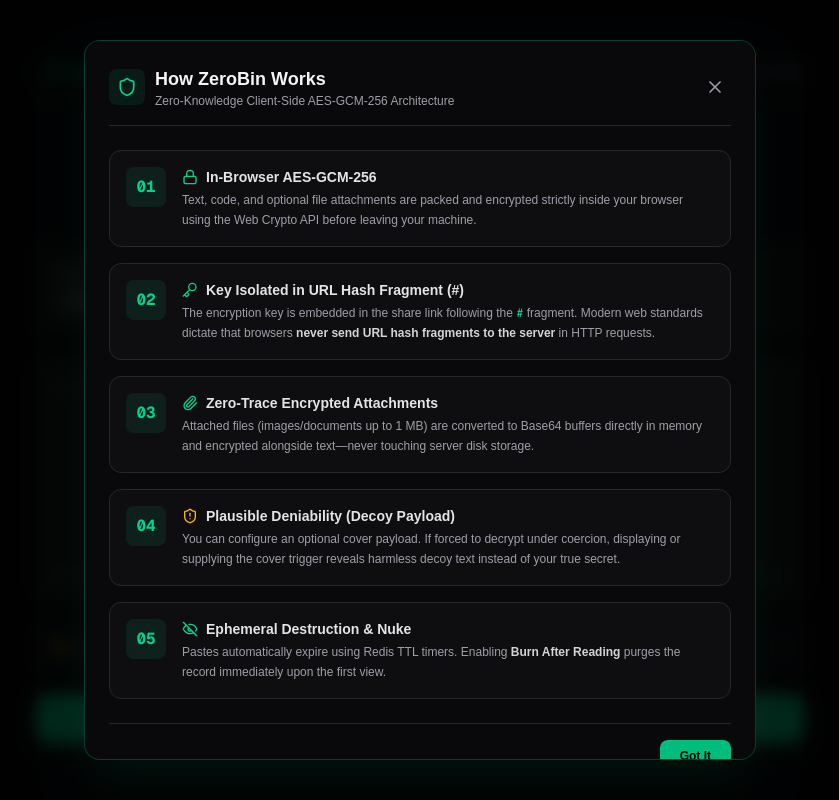
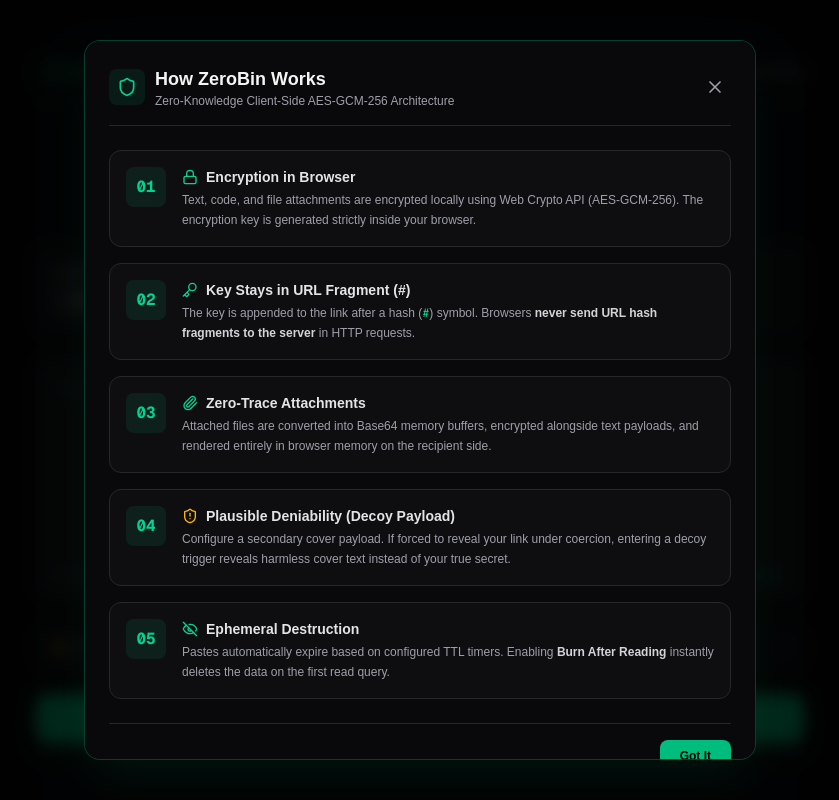
Before and after one commit to sachinsshastri7-boop/zero-bin, a Next.js app: page / in a window 1280 px wide. Both pictures are taken after a click on the button "How It Works". Shown: the whole page, without its empty margins (220-1059 px from the left). Built offline with nearby package versions, Linux system fonts and the light colour scheme.

Commit message:
feat: update HowItWorks modal with 5-step security architecture

```diff
--- a/src/components/HowItWorksModal.tsx
+++ b/src/components/HowItWorksModal.tsx
@@ -38,7 +38,7 @@
           </button>
         </div>
 
-        {/* Steps */}
+        {/* Core Steps */}
         <div className="mt-6 space-y-4">
           <div className="flex gap-4 p-4 rounded-xl border border-zinc-800 bg-zinc-900/40">
             <div className="flex h-10 w-10 shrink-0 items-center justify-center rounded-lg bg-emerald-500/10 text-emerald-400 font-mono font-bold">
@@ -46,10 +46,10 @@
             </div>
             <div>
               <h4 className="text-sm font-semibold text-zinc-200 flex items-center gap-2">
-                <Lock className="h-4 w-4 text-emerald-400" /> In-Browser AES-GCM-256
+                <Lock className="h-4 w-4 text-emerald-400" /> Encryption in Browser
               </h4>
               <p className="mt-1 text-xs text-zinc-400 leading-relaxed">
-                Text, code, and optional file attachments are packed and encrypted strictly inside your browser using the Web Crypto API before leaving your machine.
+                Text, code, and file attachments are encrypted locally using Web Crypto API (AES-GCM-256). The encryption key is generated strictly inside your browser.
               </p>
             </div>
           </div>
@@ -60,10 +60,10 @@
             </div>
             <div>
               <h4 className="text-sm font-semibold text-zinc-200 flex items-center gap-2">
-                <Key className="h-4 w-4 text-emerald-400" /> Key Isolated in URL Hash Fragment (#)
+                <Key className="h-4 w-4 text-emerald-400" /> Key Stays in URL Fragment (#)
               </h4>
               <p className="mt-1 text-xs text-zinc-400 leading-relaxed">
-                The encryption key is embedded in the share link following the <code className="text-emerald-400">#</code> fragment. Modern web standards dictate that browsers <strong className="text-zinc-300">never send URL hash fragments to the server</strong> in HTTP requests.
+                The key is appended to the link after a hash (<code className="text-emerald-400">#</code>) symbol. Browsers <strong className="text-zinc-300">never send URL hash fragments to the server</strong> in HTTP requests.
               </p>
             </div>
           </div>
@@ -74,10 +74,10 @@
             </div>
             <div>
               <h4 className="text-sm font-semibold text-zinc-200 flex items-center gap-2">
-                <Paperclip className="h-4 w-4 text-emerald-400" /> Zero-Trace Encrypted Attachments
+                <Paperclip className="h-4 w-4 text-emerald-400" /> Zero-Trace Attachments
               </h4>
               <p className="mt-1 text-xs text-zinc-400 leading-relaxed">
-                Attached files (images/documents up to 1 MB) are converted to Base64 buffers directly in memory and encrypted alongside text—never touching server disk storage.
+                Attached files are converted into Base64 memory buffers, encrypted alongside text payloads, and rendered entirely in browser memory on the recipient side.
               </p>
             </div>
           </div>
@@ -91,7 +91,7 @@
                 <ShieldAlert className="h-4 w-4 text-amber-400" /> Plausible Deniability (Decoy Payload)
               </h4>
               <p className="mt-1 text-xs text-zinc-400 leading-relaxed">
-                You can configure an optional cover payload. If forced to decrypt under coercion, displaying or supplying the cover trigger reveals harmless decoy text instead of your true secret.
+                Configure a secondary cover payload. If forced to reveal your link under coercion, entering a decoy trigger reveals harmless cover text instead of your true secret.
               </p>
             </div>
           </div>
@@ -102,10 +102,10 @@
             </div>
             <div>
               <h4 className="text-sm font-semibold text-zinc-200 flex items-center gap-2">
-                <EyeOff className="h-4 w-4 text-emerald-400" /> Ephemeral Destruction & Nuke
+                <EyeOff className="h-4 w-4 text-emerald-400" /> Ephemeral Destruction
               </h4>
               <p className="mt-1 text-xs text-zinc-400 leading-relaxed">
-                Pastes automatically expire using Redis TTL timers. Enabling <strong className="text-zinc-300">Burn After Reading</strong> purges the record immediately upon the first view.
+                Pastes automatically expire based on configured TTL timers. Enabling <strong className="text-zinc-300">Burn After Reading</strong> instantly deletes the data on the first read query.
               </p>
             </div>
           </div>
```
